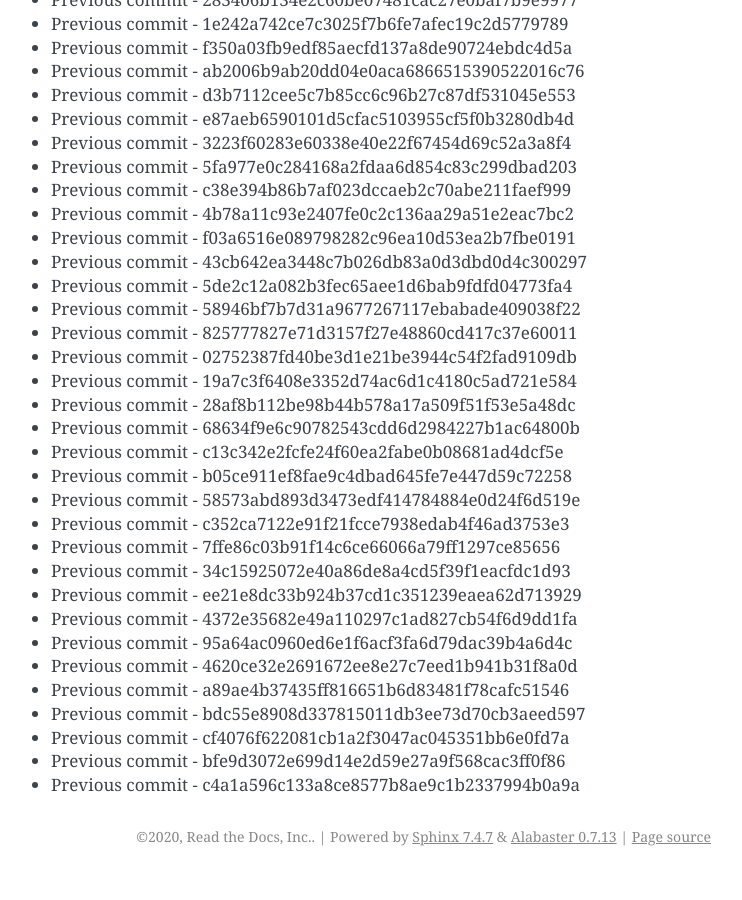
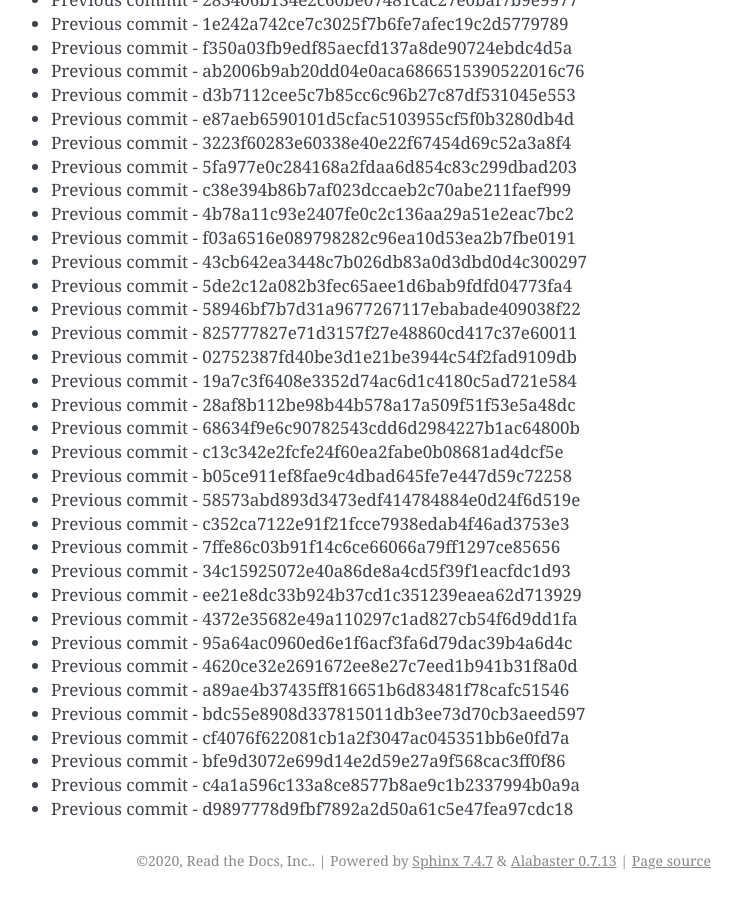
Before and after one commit to readthedocs/rtd-git-stresstest, a Sphinx documentation site: the page built from docs/updates.rst, in a window 1280 px wide and 900 px high, scrolled down 48987 px. Shown: the whole window, without its empty margins (399-1141 px from the left). Built offline with Sphinx 7.4.7, drawn with Linux system fonts in a browser that asks for light colours; before the commit the page ends 49863 px from its top, so only the background shows below that.

Commit message:
Generating commit from previous: d9897778d9fbf7892a2d50a61c5e47fea97cdc18

```diff
--- a/docs/updates.rst
+++ b/docs/updates.rst
@@ -2090,3 +2090,4 @@ It can be tested for any performance characteristics.
 * Previous commit - cf4076f622081cb1a2f3047ac045351bb6e0fd7a
 * Previous commit - bfe9d3072e699d14e2d59e27a9f568cac3ff0f86
 * Previous commit - c4a1a596c133a8ce8577b8ae9c1b2337994b0a9a
+* Previous commit - d9897778d9fbf7892a2d50a61c5e47fea97cdc18
```
